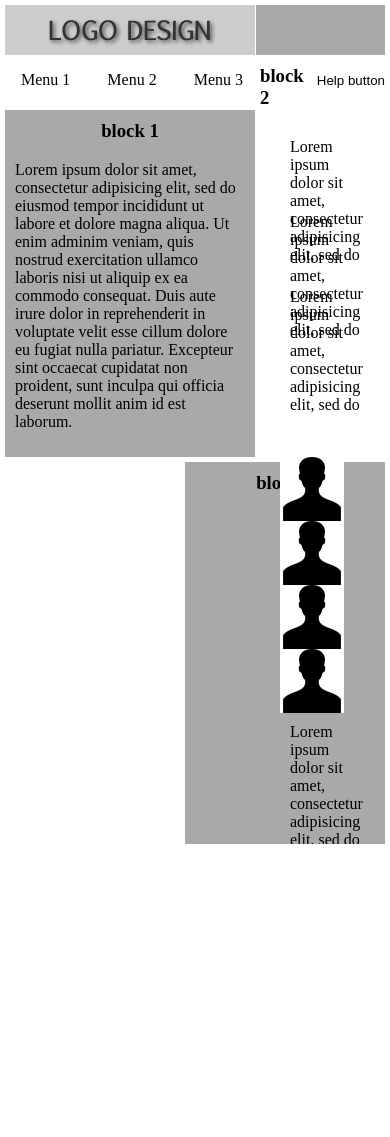
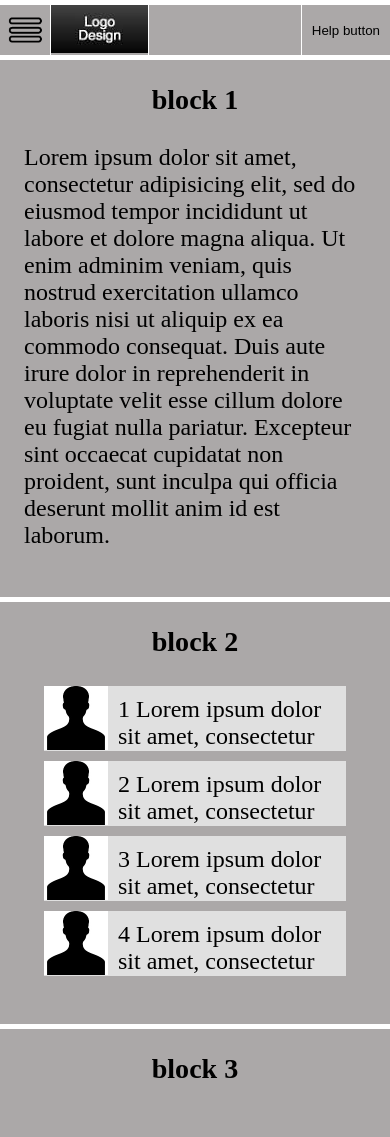
Before and after one commit to litichevskiy/maket, a plain HTML site: page index.html in a window 390 px wide. Before the commit the page ends 844 px from the top, so only its background shows below. Drawn offline with Linux system fonts and the light colour scheme.

Commit message:
+ cssForSmallDevises

```diff
--- a/css/block_three.css
+++ b/css/block_three.css
@@ -1,9 +1,14 @@
 .blockThree{
+	position: absolute;
+	top: 50px;
+	right: 0;
+	bottom: 0;
 	background-color : #ABA8A8;
 	box-sizing : border-box;
-	margin: 5px 5px 0 5px;
+	margin: 15px 5px 0 5px;
 	width : 200px;
-	height : inherit;
-	float : right;
+	overflow: auto;
+	/*height : inherit;*/
+	/*float : right;*/
 	padding: 10px;
 }
--- a/css/block_two.css
+++ b/css/block_two.css
@@ -3,6 +3,8 @@
 	box-sizing : border-box;
 	margin : 10px 210px 0 260px;
 	height : inherit;
+	padding : 10px 0 0 0;
+	overflow : auto;
 }
 .list{
 	list-style-type : none;
@@ -12,9 +14,20 @@
 	background-color : #E0E0E0;
 	height : 65px;
 	margin : 0 20px 10px 20px;
+	text-overflow : ellipsis;
+	overflow : hidden;
 
-	transition : 0.3s;
+	transition: 0.3s ease-out;
+}
+.human_profile{
+	width : 64px;
+	height : 64px;
+	float : left;
+	margin-right: 10px;
 }
 .itemList:hover{
 	cursor : pointer;
 }
+.descriptionProfile{
+	padding: 10px;
+}
--- a/css/index.css
+++ b/css/index.css
@@ -2,6 +2,14 @@ body,html{
 	width: 100%;
 	height: 100%;
 	margin: 0;
+	/*overflow:hidden;*/
+	/*overflow-x : hidden;*/
+}
+main,aside{
+	margin : 0;
+}
+.mainBlock{
+	overflow : hidden;
 }
 .container{
 	width:100%;
@@ -16,16 +24,12 @@ body,html{
 	text-align: center;
 	margin-top: 0;
 }
-.human_profile{
-	width: 64px;
-	height:64px;
-	float: left;
-}
 .active{
 	background-color: lightblue;
 	transition: 0.3s;
 }
-.descriptionProfile{
-	display: inline-block;
-	padding: 10px;
+.mainBlock{
+	width:100%;
+	height:100%;
+	overflow: hidden;
 }
--- a/css/navigation_panel.css
+++ b/css/navigation_panel.css
@@ -22,6 +22,8 @@
 	height : inherit;
 	padding : 0;
 	margin : 0;
+	/*transition: 3s linear;*/
+	/*transition: left 2s ease-out;*/
 }
 .elementMenu{
 	border-right : 1px solid white;
@@ -33,11 +35,14 @@
 	padding : 0 1em 0 1em;
 	display : table-cell;
 }
+.smallLogo{
+	display: none;
+}
 .logo{
 	border-right : 1px solid white;
 	display : inline-block;
 	height : inherit;
-	width : 250px;
+	width : inherit;
 	float : left;
 }
 .help{
@@ -46,14 +51,17 @@
 	height : inherit;
 	float : right;
 }
-.help:focus{
-	border: none;
+button::-moz-focus-inner{
+	border:none;
 }
 button.help{
 	background-color : transparent;
 	outline : none;
 	border : none;
-	padding : 0;
+	padding : 10px;
+}
+input[data-role="displayMenu"]{
+	display:none;
 }
 .displayMenu{
 	display : none;
--- /dev/null
+++ b/css/styles_for_small_devices.css
@@ -0,0 +1,99 @@
+@media (max-width: 750px){
+	body,html{
+		overflow-x : hidden;
+	}
+	.container{
+		transition: left 0.3s linear;
+		position : absolute;
+		overflow : auto;
+		height : auto;
+	}
+	.blockOne{
+		margin : 0;
+		box-sizing : border-box;
+		font-size : 1.5em;
+		width : inherit;
+		padding : 1em;
+		float : none;
+	}
+	.blockThree{
+		position : static;
+		margin-top : 5px;
+		margin-left:0;
+		box-sizing : border-box;
+		font-size : 1.5em;
+		width : inherit;
+		padding : 1em;
+		float : none;
+	}
+	.blockTwo{
+		margin-top :5px;
+		margin-left:0;
+		box-sizing : border-box;
+		font-size : 1.5em;
+		width : inherit;
+		padding : 1em;
+	}
+	.listElementMenu{
+		transition: left 0.2s ease-out;
+		position : fixed;
+		background-color: #6F6969;
+		height : 100%;
+		left : -100%;
+	}
+	.elementMenu{
+		border-bottom : 1px solid white;
+		border-right: none;
+		display : block;
+		color : white;
+		height : 60px;
+	}
+	.itemMenu{
+		font-size : large;
+		padding : 1em;
+	}
+	.bigLogo{
+		display : none;
+	}
+	.smallLogo{
+		display : block;
+	}
+	.logo{
+		float : none;
+	}
+	.displayMenu{
+		border-right : 1px solid white;
+		height : inherit;
+		display : block;
+		float : left;
+	}
+	img.menu{
+		height : 50px;
+	}
+	.displayMenu:hover{
+		cursor : pointer;
+	}
+	.itemMenu{
+		font-size : large;
+		padding : 1em;
+	}
+	input[data-role="displayMenu"]:checked ~
+	.container
+	.navigationPanel
+	.menu
+	.listElementMenu{
+		background-color : #6F6969;
+		width : 80%;
+		left : 0;
+	}
+	input[data-role="displayMenu"]:checked ~
+	.container{
+		left : 80%;
+	}
+	input[data-role="displayMenu"]:checked ~
+	.container,
+	.navigationPanel{
+		margin-left:0;
+		margin-right:0;
+	}
+}
--- a/index.html
+++ b/index.html
@@ -8,20 +8,25 @@
 		<link rel="stylesheet" type="text/css" href="./css/block_two.css">
 		<link rel="stylesheet" type="text/css" href="./css/block_three.css">
 		<link rel="stylesheet" type="text/css" href="./css/index.css">
+		<link rel="stylesheet" type="text/css" href="./css/styles_for_small_devices.css">
 	</head>
 	<body>
 
+		<div class="mainBlock">
+			<input type="checkbox" id="displayMenu" data-role="displayMenu" />
 			<div class="container">
 
 				<nav class="navigationPanel">
 					<div class="logo">
-					<img src="./logo/logo.gif">
+						<img src="./logo/big_logo.gif" class="bigLogo">
+						<img src="./logo/small_logo.jpg" class="smallLogo">
 					</div>
 					<div class="menu">
 						<label for="displayMenu" class="displayMenu">
-						<span class="openMenu"></span>
+							<span class="openMenu">
+								<img src="./images/menu_icon.png" class="menu" />
+							</span>
 						</label>
-					<input type="checkbox" id="displayMenu" class="displayMenu" />
 						<ul class="listElementMenu">
 							<li class="elementMenu">
 								<span class="itemMenu">Menu 1</span>
@@ -46,17 +51,10 @@
 						</h3>
 					</header>
 					<p class="content">
-					Lorem ipsum dolor sit amet, consectetur adipisicing elit, sed do 	eiusmod tempor incididunt ut labore et dolore magna aliqua. Ut 	enim adminim veniam, quis nostrud exercitation ullamco laboris 	nisi ut aliquip ex ea commodo consequat. Duis aute irure dolor in reprehenderit in voluptate velit esse cillum dolore eu fugiat 	nulla pariatur. Excepteur sint occaecat cupidatat non proident, 	sunt inculpa qui officia deserunt mollit anim id est laborum.
+						Lorem ipsum dolor sit amet, consectetur adipisicing elit, sed do 	eiusmod tempor incididunt ut labore et dolore magna aliqua. Ut 	enim 	adminim veniam, quis nostrud exercitation ullamco laboris 	nisi ut aliquip ex ea commodo consequat. Duis aute irure dolor in 	reprehenderit in voluptate velit esse cillum dolore eu fugiat 	nulla pariatur. Excepteur sint occaecat cupidatat non proident, 		sunt inculpa qui officia deserunt mollit anim id est laborum.
 					</p>
 				</aside>
 
-			<aside class="blockThree">
-				<header>
-					<h3 class="headerBlock">
-						block 3
-					</h3>
-				</header>
-			</aside>
 
 				<main class="blockTwo">
 					<header>
@@ -68,30 +66,41 @@
 						<li class="itemList">
 							<img class="human_profile" src="./images/human_profile.png">
 							<div class="descriptionProfile">
-							Lorem ipsum dolor sit amet, consectetur adipisicing elit, sed do
+								1 Lorem ipsum dolor sit amet, consectetur adipisicing elit, sed do
+								1 Lorem ipsum dolor sit amet, consectetur adipisicing elit, sed do
+								1 Lorem ipsum dolor sit amet, consectetur adipisicing elit, sed do
 							</div>
 						</li>
 						<li class="itemList">
 							<img class="human_profile" src="./images/human_profile.png">
 							<div class="descriptionProfile">
-							Lorem ipsum dolor sit amet, consectetur adipisicing elit, sed do
+								2 Lorem ipsum dolor sit amet, consectetur adipisicing elit, sed do
 							</div>
 						</li>
 						<li class="itemList">
 							<img class="human_profile" src="./images/human_profile.png">
 							<div class="descriptionProfile">
-							Lorem ipsum dolor sit amet, consectetur adipisicing elit, sed do
+								3 Lorem ipsum dolor sit amet, consectetur adipisicing elit, sed do
 							</div>
 						</li>
 						<li class="itemList">
 							<img class="human_profile" src="./images/human_profile.png">
 							<div class="descriptionProfile">
-							Lorem ipsum dolor sit amet, consectetur adipisicing elit, sed do
+								4 Lorem ipsum dolor sit amet, consectetur adipisicing elit, sed do
 							</div>
 						</li>
 					</ul>
 				</main>
 
+				<aside class="blockThree">
+					<header>
+						<h3 class="headerBlock">
+							block 3
+						</h3>
+					</header>
+				</aside>
+
+			</div>
 		</div>
 
 		<script type="text/javascript" src="./javascript/index.js"></script>
--- a/javascript/index.js
+++ b/javascript/index.js
@@ -1,12 +1,25 @@
 (function(){
 
 	const
-		CLASS_NAME = 'itemList';
+		CLASS_NAME = 'itemList',
+		MAX_DESCRIPTION_LENGTH = 100;
 
 	var humanList = document.querySelector('.list');
 
+		humanList.addEventListener('click', changeClass );
 
-		humanList.addEventListener('click', changeClass, true );
+		window.onload = function (){
+			var humanProfile =  document.querySelectorAll('.descriptionProfile');
+
+			humanProfile.forEach = [].forEach;
+
+			humanProfile.forEach(function(item){
+
+				if (item.innerHTML.length > MAX_DESCRIPTION_LENGTH ) {
+
+				}
+			})
+		};
 
 		function changeClass ( event ) {
 			var target = event.target;
```
Also changed, not shown: images/menu_icon.png (added), logo/big_logo.gif (renamed from logo/logo.gif), logo/small_logo.jpg (added). Lines whose indentation alone changed are shown as unchanged.
